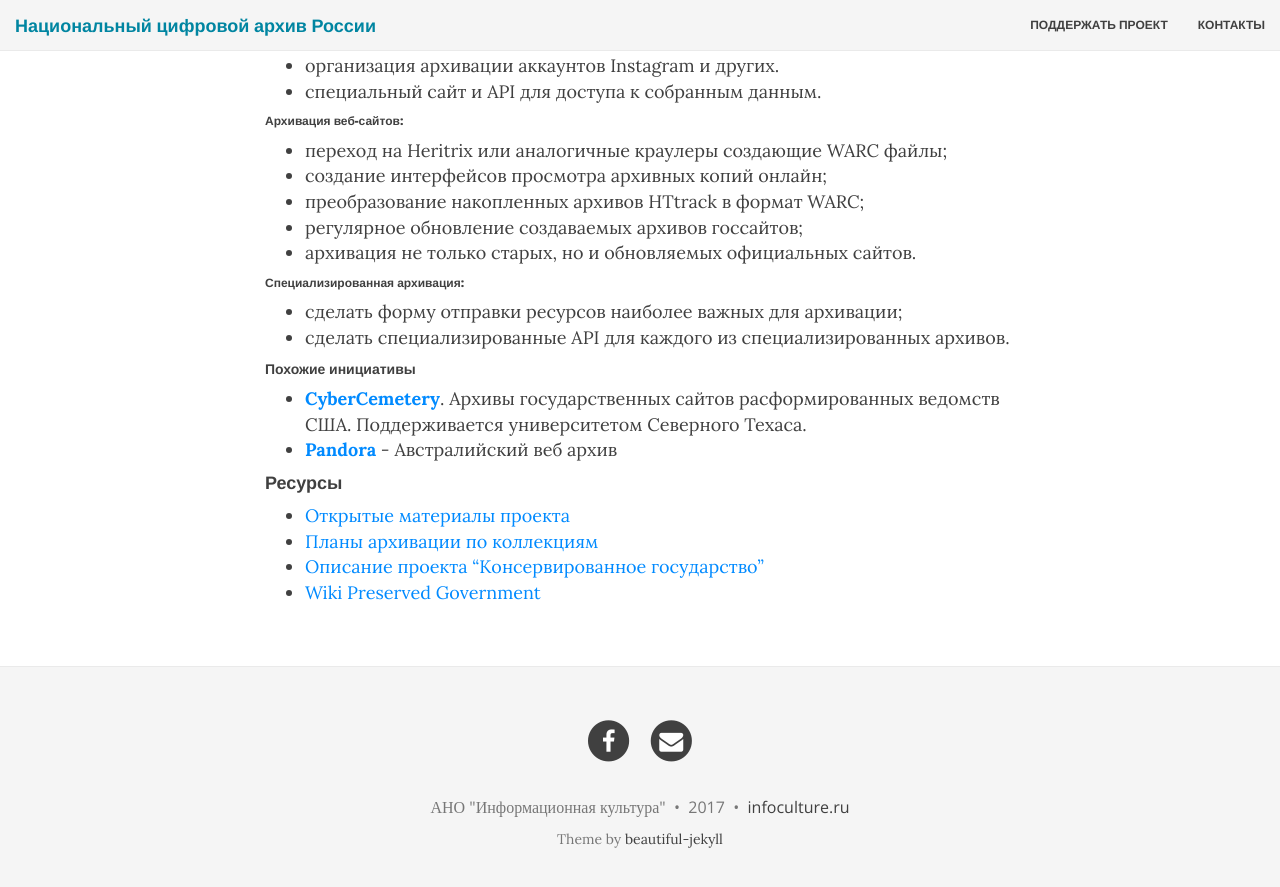
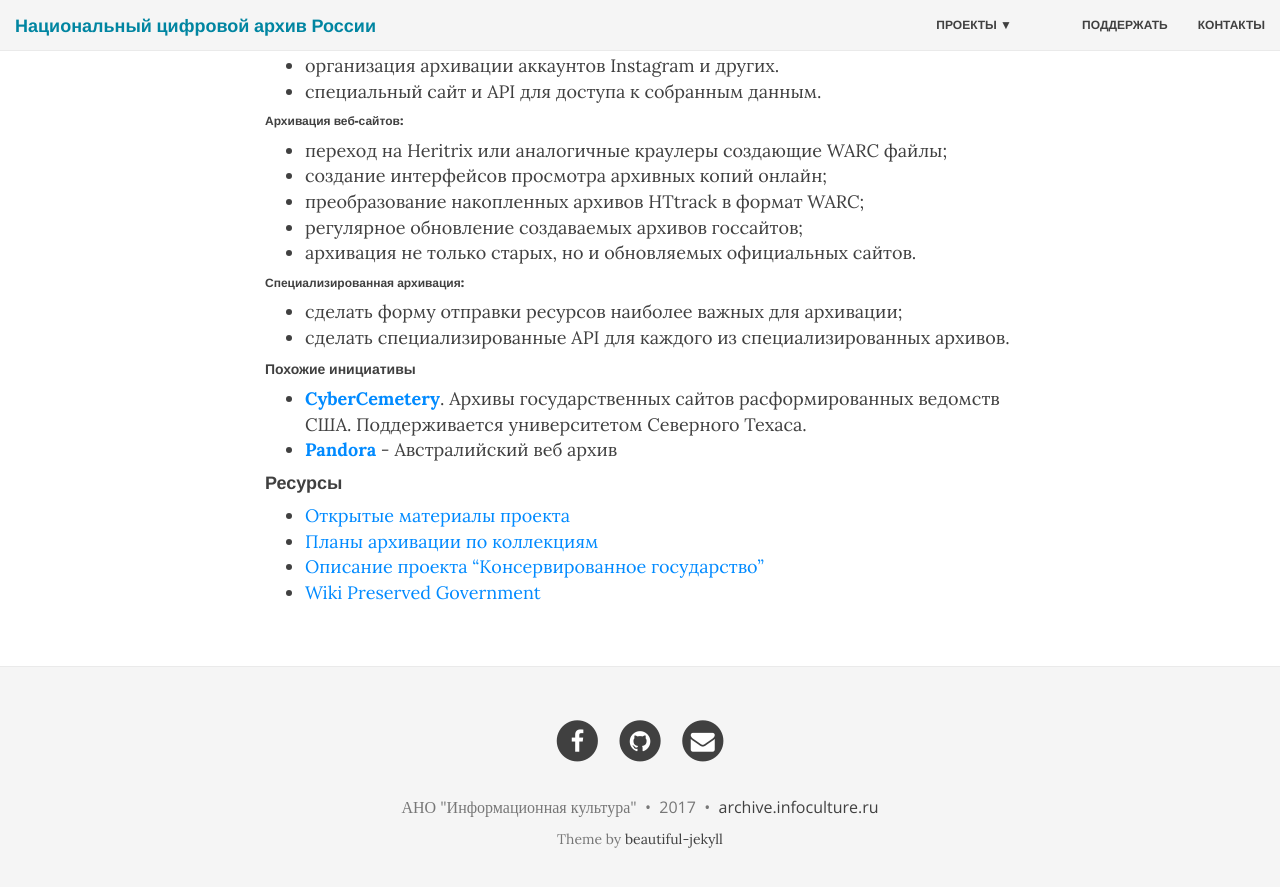
Before and after one commit to infoculture/nationaldigitalarchive, a Jekyll site: the page built from index.html, in a window 1280 px wide and 900 px high, scrolled down 4020 px. Shown: the top 887 px of the window. Built offline with Jekyll 4.4.1, drawn with Linux system fonts in a browser that asks for light colours; nearby versions of some CDN libraries; the list of posts is cut into pages by our own code; some of the changed lines change nothing that is shown.

Commit message:
Update _config.yml

```diff
--- a/_config.yml
+++ b/_config.yml
@@ -8,7 +8,7 @@
 # baseurl: ""
 
 # If you are building a GitHub project page then use these settings:
-url: "http://infoculture.github.io/nationaldigitalarchive"
+url: "http://archive.infoculture.ru"
 baseurl: ""
 
 # Of course don't forget to change the username and projectname to YOUR username and project
@@ -23,7 +23,10 @@ description: Russian national digital archive (archive.infoculture.ru) Наци
 
 # List of links in the navigation bar
 navbar-links:
-  Поддержать проект: "donate"
+  Проекты:
+      - Консервированное государство: "projects/pregov"
+      - Специализированные коллекции: "projects/ucollect"
+  Поддержать: "donate"
   Контакты: "contacts"
   # Resources:
   #   - Beautiful Jekyll: "http://deanattali.com/beautiful-jekyll/"
@@ -47,7 +50,7 @@ author:
   name: АНО "Информационная культура"
   email: "infoculture@infoculture.ru"
   facebook: InformationCulture  # eg. daattali
-  # github: yourname    # eg. daattali
+  github: infoculture    # eg. daattali
   # twitter: yourname   # eg. daattali
   # reddit: yourname    # eg. daattali
   # google-plus: +yourname   # eg. +DeanAttali or 109424658772469020925
@@ -67,7 +70,7 @@ footer-links-active:
   email: true
   twitter: false
   google-plus: false
-  github: false
+  github: true
   reddit: false
   linkedin: false
   xing: false
@@ -87,7 +90,7 @@ share-links-active:
 
 # How to display the link to the website in the footer
 # Remove this if you don't want a link in the footer
-url-pretty: "infoculture.ru"  # eg. "deanattali.com/beautiful-jekyll"
+url-pretty: "archive.infoculture.ru"  # eg. "deanattali.com/beautiful-jekyll"
 
 # --- Misc --- #
 # Fill in your Disqus shortname (NOT the userid) if you want to support Disqus comments
```
